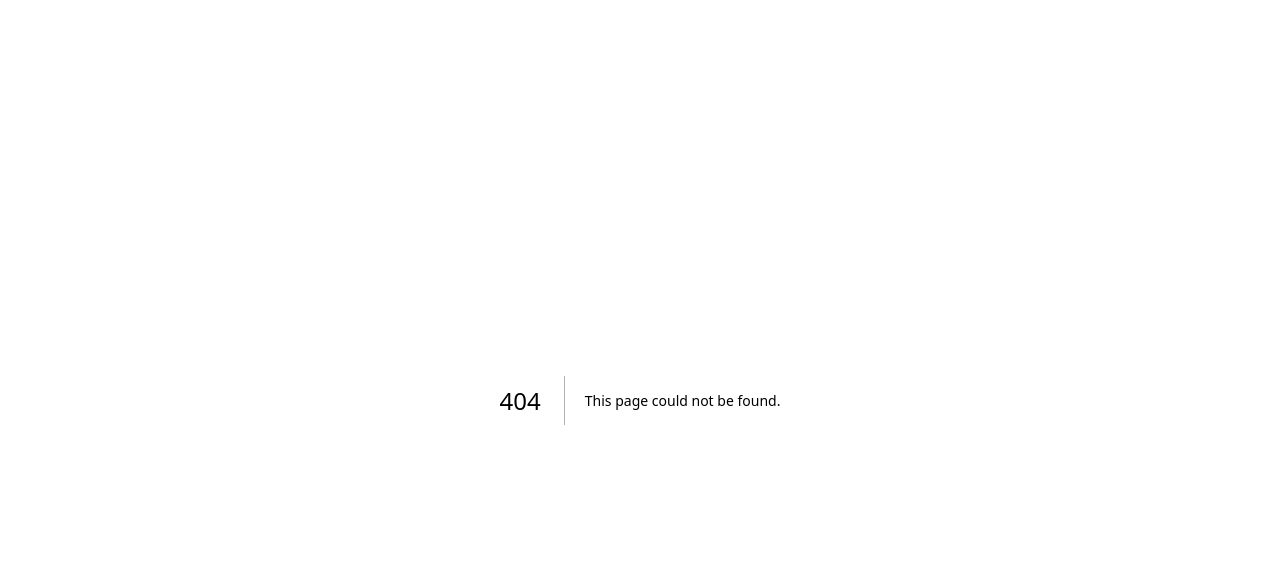
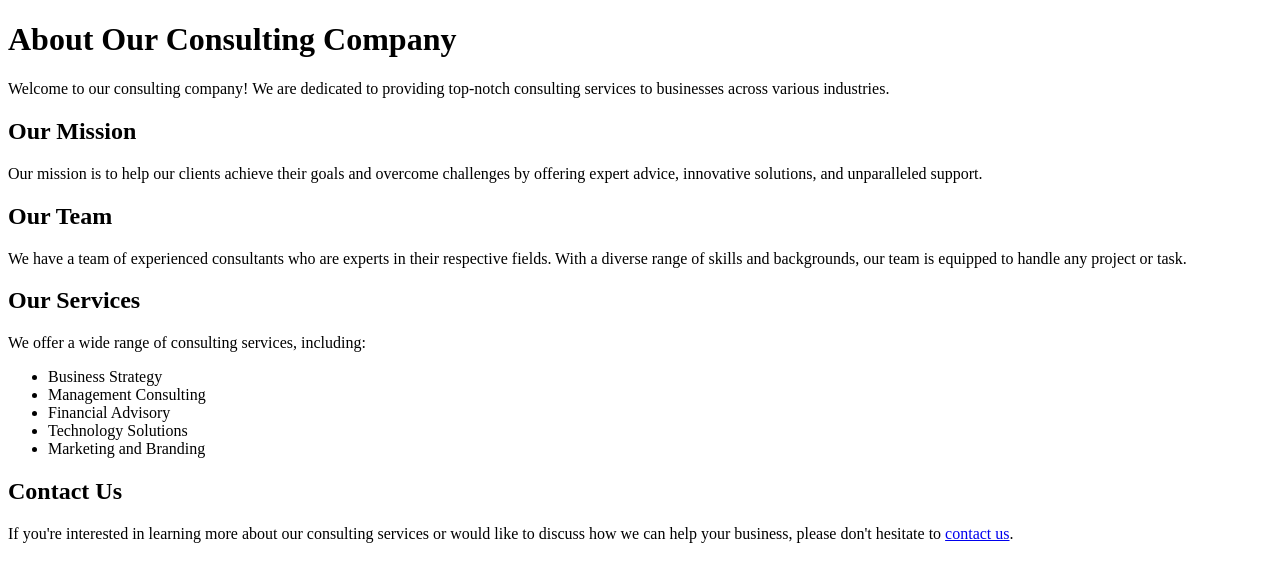
Before and after one commit to paulmothapo/insights, a Next.js app: page /about/page in a window 1280 px wide. Before the commit this address had no page. Shown: the top 582 px of the page. Built offline with nearby package versions, Linux system fonts and the light colour scheme.

Commit message:
nevbar update

```diff
--- a/components/NevbarNew.js
+++ b/components/NevbarNew.js
@@ -128,8 +128,8 @@ const Header = ({}) => {
     const DesktopMenu = () => (
       <div className="hidden md:flex space-x-4 justify-center">
         <Dropdown title="Insights" subtitle="Transforming the world with innovative ideas." items={[{label:"Books", href:"https://idealisticworld.com/insights/books"}, {label:"Fintech World", href:"https://idealisticworld.com/insights/fintech-world"}, {label:"Newsletter", href:"https://idealisticworld.com/insights/newsletter"}, {label:"Podcast", href:"https://idealisticworld.com/insights/podcast"},{ label:"Reports", href:"https://idealisticworld.com/insights/reports"}]} />
-        <Dropdown title="Industries" subtitle="Innovative ideas, transforming industries." items={[{label:"Education", href:"/industries/education"}, {label:"Energy", href:"/industries/energy"}, {label:"Financial Services", href:"/industries/financial-services"}, {label:"Healthcare", href:"/industries/healthcare"}, {label:"Media & Entertainment", href:"/industries/media-and-entertainmnet"}, {label:"Technology", href:"/industries/technology"}]} />
-        <Dropdown title="Services" subtitle="How we can help." items={[{label:"Change Management", href:"https://idealisticworld.com/services/change-management"}, {label:"Innovation", href:"https://idealisticworld.com/services/innovation"}, {label:"Sustainability", href:"https://idealisticworld.com/services/sustainability"}, {label:"Sales & Marketing", href:"https://idealisticworld.com/services/sales-and-marketing"}, {label:"Transformation", href:"https://idealisticworld.com/services/transformation"}]} />
+        <Dropdown title="Industries" subtitle="Innovative ideas, transforming industries." items={[{label:"Education", href:"https://www.idealisticworld.com/industries/education/how-we-help-clients"}, {label:"Energy", href:"https://www.idealisticworld.com/industries/energy/how-we-help-clients"}, {label:"Financial Services", href:"https://www.idealisticworld.com/industries/financial-services/how-we-help-clients"}, {label:"Healthcare", href:"https://www.idealisticworld.com/industries/healthcare/how-we-help-clients"}, {label:"Media & Entertainment", href:"https://www.idealisticworld.com/industries/media-and-entertainmnet/how-we-help-clients"}, {label:"Technology", href:"https://www.idealisticworld.com/industries/technology/how-we-help-clients"}]} />
+        <Dropdown title="Services" subtitle="How we can help." items={[{label:"Change Management", href:"https://idealisticworld.com/services/change-management"}, {label:"Innovation", href:"https://idealisticworld.com/services/innovation"}, {label:"Sustainability", href:"https://idealisticworld.com/services/sustainability"}, {label:"Transformation", href:"https://idealisticworld.com/services/transformation"}]} />
         <Dropdown title="About" items={[{label: "About Overview", href: "https://idealisticworld.com/about"}, {label: "Purpose, Mission & Values", href: "https://idealisticworld.com/about/our-purpose-mission-values"}]} />
       </div>
     );
--- /dev/null
+++ b/pages/about/page.tsx
@@ -0,0 +1,31 @@
+import React from 'react';
+
+const AboutPage: React.FC = () => {
+    return (
+        <div className="about-page">
+            <h1>About Our Consulting Company</h1>
+            <p>Welcome to our consulting company! We are dedicated to providing top-notch consulting services to businesses across various industries.</p>
+
+            <h2>Our Mission</h2>
+            <p>Our mission is to help our clients achieve their goals and overcome challenges by offering expert advice, innovative solutions, and unparalleled support.</p>
+
+            <h2>Our Team</h2>
+            <p>We have a team of experienced consultants who are experts in their respective fields. With a diverse range of skills and backgrounds, our team is equipped to handle any project or task.</p>
+
+            <h2>Our Services</h2>
+            <p>We offer a wide range of consulting services, including:</p>
+            <ul>
+                <li>Business Strategy</li>
+                <li>Management Consulting</li>
+                <li>Financial Advisory</li>
+                <li>Technology Solutions</li>
+                <li>Marketing and Branding</li>
+            </ul>
+
+            <h2>Contact Us</h2>
+            <p>If you're interested in learning more about our consulting services or would like to discuss how we can help your business, please don't hesitate to <a href="/contact">contact us</a>.</p>
+        </div>
+    );
+};
+
+export default AboutPage;
```
